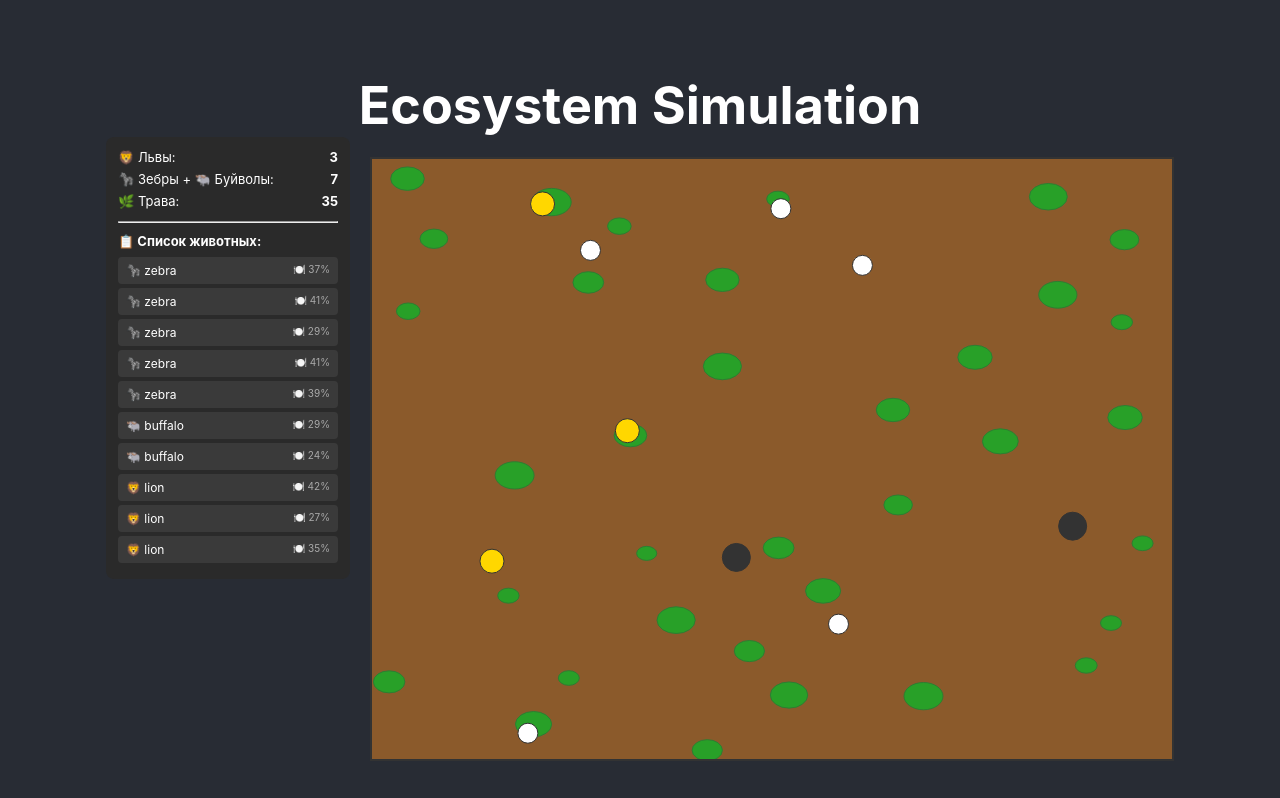
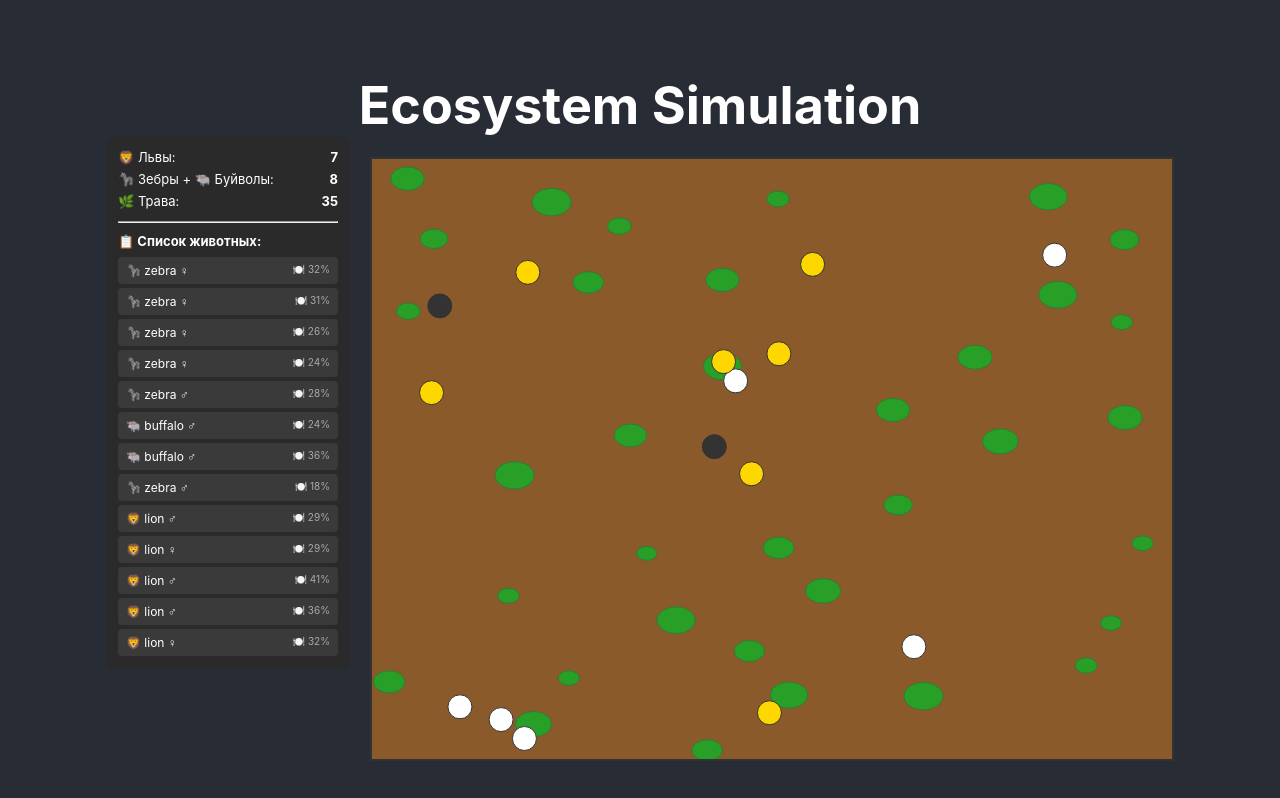
Before and after one commit to Oberfeldwebel-MB/predator_prey_simulation, a React (Create React App) app: page / in a window 1280 px wide. Built offline with nearby package versions, Linux system fonts and the light colour scheme.

Commit message:
Добавлено размножение

```diff
--- a/src/App.js
+++ b/src/App.js
@@ -76,7 +76,7 @@ function App() {
       newHerbivores.push(new Herbivore(
         Math.random() * world.width,
         Math.random() * world.height,
-        { species: 'zebra', color: '#ffffff', radius: 10, maxSpeed: 1.0 }
+        { species: 'zebra', color: '#ffffff', radius: 12, maxSpeed: 1.0 }
       ));
     }
 
@@ -85,15 +85,16 @@ function App() {
       newHerbivores.push(new Herbivore(
         Math.random() * world.width,
         Math.random() * world.height,
-        { species: 'buffalo', color: '#333333', radius: 14, maxSpeed: 0.8 }
+        { species: 'buffalo', color: '#333333', radius: 12, maxSpeed: 0.8 }
       ));
     }
 
     world.herbivores = newHerbivores;
     setHerbivores(newHerbivores);
 
+    // Создаём хищников (львы) - 6 особей для стабильности
     const newPredators = [];
-    for (let i = 0; i < 3; i++) {
+    for (let i = 0; i < 6; i++) {
       newPredators.push(new Predator(
         Math.random() * world.width,
         Math.random() * world.height,
@@ -169,7 +170,6 @@ function App() {
 
     grassList.forEach(grass => grass.draw(ctx));
 
-    // Рисуем всех животных
     const allAnimals = [...herbivoresList, ...predatorsList];
     allAnimals.forEach(animal => {
       if (selectedAnimal === animal) {
@@ -245,7 +245,6 @@ function App() {
   const alivePredators = predators.filter(p => p.isAlive).length;
   const aliveGrass = grassPatches.filter(g => !g.isDepleted()).length;
 
-  // Полный список животных
   const allAnimals = [...herbivores, ...predators].filter(a => a.isAlive);
 
   const getAnimalStatus = (animal) => {
@@ -254,12 +253,12 @@ function App() {
 
     if (animal.type === "predator") {
       if (animal.currentTarget && animal.currentTarget.isAlive) return "🦁 Преследует добычу";
-      if (animal.huntingCooldown > 0) return "😴 Отдыхает";
-      if (animal.hunger > 60) return "🍽️ Голоден";
+      if (animal.huntingCooldown > 0) return "😴 Отдыхает после охоты";
+      if (animal.hunger > 60) return "🍽️ Голоден, ищет добычу";
       return "🚶 Бродит";
     } else {
       if (animal.currentTargetGrass && !animal.currentTargetGrass.isDepleted()) return "🌿 Идёт к траве";
-      if (animal.hunger > 50) return "🍽️ Голоден";
+      if (animal.hunger > 50) return "🍽️ Голоден, ищет траву";
       return "🌾 Пасётся";
     }
   };
@@ -319,6 +318,7 @@ function App() {
                   <span>
                     {animal.type === "predator" ? "🦁" : animal.species === 'zebra' ? "🦓" : "🐃"}
                     {' '}{animal.species || animal.constructor.name}
+                    {' '}{animal.gender === "male" ? "♂" : "♀"}
                   </span>
                   <span style={{ fontSize: '10px', color: '#aaa' }}>
                     🍽️ {Math.round(animal.hunger)}%
@@ -338,6 +338,7 @@ function App() {
                 <div style={{ fontSize: '12px' }}>
                   <div style={{ fontWeight: 'bold', marginBottom: '5px' }}>
                     {selectedAnimal.species || selectedAnimal.constructor.name}
+                    {' '}{selectedAnimal.gender === "male" ? "♂" : "♀"}
                   </div>
                   <div>🍽️ Голод: {Math.round(selectedAnimal.hunger)}%</div>
                   <div>⚡ Выносливость: {Math.round(selectedAnimal.stamina)}%</div>
@@ -345,6 +346,7 @@ function App() {
                   {selectedAnimal.type === "herbivore" && (
                     <div>🛡️ Смелость: {Math.round(selectedAnimal.courage)}%</div>
                   )}
+                  <div>⏳ Кулдаун: {selectedAnimal.matingCooldown > 0 ? selectedAnimal.matingCooldown + " кадров" : "Готов к размножению"}</div>
                 </div>
               </>
             )}
--- a/src/classes/Animal.js
+++ b/src/classes/Animal.js
@@ -1,5 +1,5 @@
 class Animal {
-    constructor(x, y, color, radius, type = "animal", maxSpeed = 2.5) {
+    constructor(x, y, color, radius, type, maxSpeed, gender = null, isChild = false) {
         this.x = x;
         this.y = y;
         this.color = color;
@@ -13,6 +13,12 @@ class Animal {
         // Животные рождаются сытыми
         this.hunger = 10 + Math.random() * 20;  // от 10 до 30
         this.stamina = 60 + Math.random() * 30; // от 60 до 90
+
+        // Размножение
+        this.gender = gender || (Math.random() < 0.5 ? "male" : "female");
+        this.matingCooldown = 0;
+        this.childCooldown = isChild ? 600 : 0;  // 10 секунд детства (60 fps)
+        this.isChild = isChild;
 
         const angle = Math.random() * Math.PI * 2;
         this.dx = Math.cos(angle) * (this.maxSpeed * 0.6);
@@ -37,6 +43,20 @@ class Animal {
         this.hunger = Math.min(100, this.hunger + 0.02);
         this.stamina = Math.max(0, this.stamina - 0.01);
 
+        // Кулдаун размножения
+        if (this.matingCooldown > 0) {
+            this.matingCooldown--;
+        }
+
+        // Детство
+        if (this.childCooldown > 0) {
+            this.childCooldown--;
+            if (this.childCooldown <= 0) {
+                this.isChild = false;
+                console.log(`🌱 ${this.species || this.constructor.name} достиг половой зрелости`);
+            }
+        }
+
         if (this.hunger >= 100) {
             console.log(`${this.constructor.name} умер от голода`);
             this.isAlive = false;
@@ -48,7 +68,6 @@ class Animal {
         }
     }
 
-    // Проверка, есть ли у животного активная цель
     hasActiveTarget() {
         if (this.type === "predator") {
             return this.currentTarget && this.currentTarget.isAlive;
@@ -63,14 +82,12 @@ class Animal {
 
         const currentSpeed = this.getCurrentSpeed();
 
-        // Нормализация вектора скорости
         const len = Math.hypot(this.dx, this.dy);
         if (len > 0.01) {
             this.dx = (this.dx / len) * currentSpeed;
             this.dy = (this.dy / len) * currentSpeed;
         }
 
-        // Случайное блуждание ТОЛЬКО если нет цели
         if (!this.hasActiveTarget()) {
             this.directionChangeCooldown--;
             if (this.directionChangeCooldown <= 0) {
@@ -81,11 +98,9 @@ class Animal {
             }
         }
 
-        // Движение
         this.x += this.dx;
         this.y += this.dy;
 
-        // Отскок от стен
         if (this.x < this.radius) {
             this.x = this.radius;
             this.dx = Math.abs(this.dx);
@@ -111,6 +126,54 @@ class Animal {
         this.stamina = Math.min(100, this.stamina + amount / 2);
     }
 
+    // === РАЗМНОЖЕНИЕ ===
+    canMate(other) {
+        if (this === other) return false;
+        if (this.gender === other.gender) return false;
+        if (!this.isAlive || !other.isAlive) return false;
+        if (this.matingCooldown > 0 || other.matingCooldown > 0) return false;
+        if (this.isChild || other.isChild) return false;  // дети не размножаются
+        if (this.hunger > 50 || other.hunger > 50) return false;
+
+        const dx = this.x - other.x;
+        const dy = this.y - other.y;
+        const distance = Math.sqrt(dx * dx + dy * dy);
+        if (distance > this.radius + other.radius + 40) return false;
+
+        return true;
+    }
+
+    mateWith(partner, world) {
+        if (!this.canMate(partner)) return false;
+
+        this.matingCooldown = 400;
+        partner.matingCooldown = 400;
+
+        const offspringCount = 1;  // только 1 детёныш
+
+        for (let i = 0; i < offspringCount; i++) {
+            const offspring = this.createOffspring(partner);
+            if (offspring) {
+                if (this.type === "predator") {
+                    world.addPredator(offspring);
+                } else {
+                    world.addHerbivore(offspring);
+                }
+            }
+        }
+
+        const father = this.gender === "male" ? this : partner;
+        const mother = this.gender === "female" ? this : partner;
+        console.log(`🐾 Родился 1 ${this.species || this.constructor.name} от ${father.species}♂ и ${mother.species}♀`);
+
+        return true;
+    }
+
+    // Фабричный метод (должен быть переопределён в дочерних классах)
+    createOffspring(partner) {
+        throw new Error("Метод createOffspring должен быть переопределён в дочернем классе");
+    }
+
     draw(ctx) {
         ctx.fillStyle = this.color;
         ctx.beginPath();
--- a/src/classes/Herbivore.js
+++ b/src/classes/Herbivore.js
@@ -4,21 +4,40 @@ class Herbivore extends Animal {
     constructor(x, y, options = {}) {
         const defaults = {
             color: '#ffffff',
-            radius: 10,
+            radius: 12,
             species: 'zebra',
             maxSpeed: 1.0,
             searchRange: 150
         };
 
         const settings = { ...defaults, ...options };
-        super(x, y, settings.color, settings.radius, "herbivore", settings.maxSpeed);
+        super(x, y, settings.color, settings.radius, "herbivore", settings.maxSpeed, settings.gender, settings.isChild);
 
         this.species = settings.species;
         this.searchRange = settings.searchRange;
         this.currentTargetGrass = null;
     }
 
-    // Поиск ближайшей травы в радиусе видимости
+    createOffspring(partner) {
+        const gender = Math.random() < 0.5 ? "male" : "female";
+        const maxSpeed = (this.maxSpeed + partner.maxSpeed) / 2 + (Math.random() - 0.5) * 0.3;
+
+        const mother = this.gender === "female" ? this : partner;
+        const offsetX = (Math.random() - 0.5) * 80;
+        const offsetY = (Math.random() - 0.5) * 80;
+        const x = Math.max(12, Math.min(mother.x + offsetX, mother.world?.width || 800));
+        const y = Math.max(12, Math.min(mother.y + offsetY, mother.world?.height || 600));
+
+        return new Herbivore(x, y, {
+            species: this.species,
+            color: this.color,
+            radius: 12,
+            maxSpeed: Math.max(0.5, maxSpeed),
+            gender: gender,
+            isChild: true
+        });
+    }
+
     getNearestGrass(world, maxDistance = 240) {
         let nearest = null;
         let minDistance = Infinity;
@@ -42,7 +61,6 @@ class Herbivore extends Animal {
         return this.getNearestGrass(world, 240);
     }
 
-    // Движение к траве
     seekGrass(grass) {
         if (!grass || grass.isDepleted()) {
             this.currentTargetGrass = null;
@@ -67,20 +85,16 @@ class Herbivore extends Animal {
         return true;
     }
 
-    // Попытка поесть
     tryToEat(world) {
-        // Ест только если голоден (голод > 50)
         if (this.hunger < 50) {
             this.currentTargetGrass = null;
             return false;
         }
 
-        // Проверяем, существует ли ещё цель
         if (this.currentTargetGrass && this.currentTargetGrass.isDepleted()) {
             this.currentTargetGrass = null;
         }
 
-        // Если нет цели — ищем
         if (!this.currentTargetGrass) {
             this.currentTargetGrass = this.findFood(world);
             if (this.currentTargetGrass) {
@@ -88,21 +102,14 @@ class Herbivore extends Animal {
             }
         }
 
-        // Если цель не найдена — выходим
-        if (!this.currentTargetGrass) {
-            return false;
-        }
-
-        // Дополнительная проверка
+        if (!this.currentTargetGrass) return false;
         if (this.currentTargetGrass.isDepleted()) {
             this.currentTargetGrass = null;
             return false;
         }
 
-        // Двигаемся к траве
         this.seekGrass(this.currentTargetGrass);
 
-        // Ещё раз проверяем
         if (!this.currentTargetGrass || this.currentTargetGrass.isDepleted()) {
             this.currentTargetGrass = null;
             return false;
@@ -112,7 +119,6 @@ class Herbivore extends Animal {
         const dy = this.currentTargetGrass.y - this.y;
         const distance = Math.sqrt(dx * dx + dy * dy);
 
-        // Если достаточно близко — съедаем
         if (distance < this.radius + this.currentTargetGrass.radius + 10) {
             const eaten = this.currentTargetGrass.eat(25);
             if (eaten > 0) {
@@ -125,6 +131,38 @@ class Herbivore extends Animal {
 
         return false;
     }
+
+    tryToMate(world) {
+        if (this.hunger > 50) return false;
+        if (this.matingCooldown > 0) return false;
+        if (this.isChild) return false;
+
+        let nearestPartner = null;
+        let minDistance = Infinity;
+
+        for (const other of world.herbivores) {
+            if (other === this) continue;
+            if (!other.isAlive) continue;
+            if (this.gender === other.gender) continue;
+            if (other.matingCooldown > 0) continue;
+            if (other.isChild) continue;
+            if (this.species !== other.species) continue;  // ✅ только одинаковые виды
+
+            const dx = this.x - other.x;
+            const dy = this.y - other.y;
+            const distance = Math.sqrt(dx * dx + dy * dy);
+
+            if (distance < minDistance && distance < 40) {
+                minDistance = distance;
+                nearestPartner = other;
+            }
+        }
+
+        if (nearestPartner) {
+            return this.mateWith(nearestPartner, world);
+        }
+        return false;
+    }
 }
 
 export default Herbivore;
--- a/src/classes/Predator.js
+++ b/src/classes/Predator.js
@@ -6,19 +6,58 @@ class Predator extends Animal {
             color: '#ffd700',
             radius: 12,
             species: 'lion',
-            maxSpeed: 1.5,
+            maxSpeed: 1.2,
             huntingRange: 150,
             chaseRange: 250
         };
 
         const settings = { ...defaults, ...options };
-        super(x, y, settings.color, settings.radius, "predator", settings.maxSpeed);
+        super(x, y, settings.color, settings.radius, "predator", settings.maxSpeed, settings.gender, settings.isChild);
 
         this.species = settings.species;
         this.huntingRange = settings.huntingRange;
         this.chaseRange = settings.chaseRange;
         this.huntingCooldown = 0;
         this.currentTarget = null;
+    }
+
+    createOffspring(partner) {
+        const gender = Math.random() < 0.5 ? "male" : "female";
+        const maxSpeed = (this.maxSpeed + partner.maxSpeed) / 2 + (Math.random() - 0.5) * 0.3;
+
+        const mother = this.gender === "female" ? this : partner;
+        const offsetX = (Math.random() - 0.5) * 80;
+        const offsetY = (Math.random() - 0.5) * 80;
+        const x = Math.max(12, Math.min(mother.x + offsetX, mother.world?.width || 800));
+        const y = Math.max(12, Math.min(mother.y + offsetY, mother.world?.height || 600));
+
+        return new Predator(x, y, {
+            species: this.species,
+            color: this.color,
+            radius: 12,
+            maxSpeed: Math.max(0.5, maxSpeed),
+            gender: gender,
+            isChild: true
+        });
+    }
+
+    getNearestHerbivore(herbivores, visionRange = 280) {
+        let nearest = null;
+        let minDistance = Infinity;
+
+        for (const prey of herbivores) {
+            if (!prey || !prey.isAlive) continue;
+
+            const dx = this.x - prey.x;
+            const dy = this.y - prey.y;
+            const distance = Math.sqrt(dx * dx + dy * dy);
+
+            if (distance < minDistance && distance <= visionRange) {
+                minDistance = distance;
+                nearest = prey;
+            }
+        }
+        return nearest;
     }
 
     findFood(world) {
@@ -50,7 +89,6 @@ class Predator extends Animal {
     }
 
     tryToHunt(world) {
-        // Голодный лев охотится (голод > 70)
         if (this.hunger < 70) {
             this.currentTarget = null;
             return false;
@@ -61,12 +99,10 @@ class Predator extends Animal {
             return false;
         }
 
-        // Проверяем, жив ли текущий цель
         if (this.currentTarget && !this.currentTarget.isAlive) {
             this.currentTarget = null;
         }
 
-        // Если нет цели — ищем
         if (!this.currentTarget) {
             this.currentTarget = this.findFood(world);
             if (this.currentTarget) {
@@ -74,21 +110,14 @@ class Predator extends Animal {
             }
         }
 
-        // Если цель не найдена — выходим
-        if (!this.currentTarget) {
-            return false;
-        }
-
-        // Дополнительная проверка: цель может умереть в процессе
+        if (!this.currentTarget) return false;
         if (!this.currentTarget.isAlive) {
             this.currentTarget = null;
             return false;
         }
 
-        // Преследование
         this.chasePrey(this.currentTarget);
 
-        // Ещё раз проверяем, что цель не исчезла после chasePrey
         if (!this.currentTarget || !this.currentTarget.isAlive) {
             this.currentTarget = null;
             return false;
@@ -110,23 +139,36 @@ class Predator extends Animal {
         return false;
     }
 
-    getNearestHerbivore(herbivores, visionRange = 280) {
-        let nearest = null;
+    tryToMate(world) {
+        if (this.hunger > 50) return false;
+        if (this.matingCooldown > 0) return false;
+        if (this.isChild) return false;
+
+        let nearestPartner = null;
         let minDistance = Infinity;
 
-        for (const prey of herbivores) {
-            if (!prey || !prey.isAlive) continue;
+        for (const other of world.predators) {
+            if (other === this) continue;
+            if (!other.isAlive) continue;
+            if (this.gender === other.gender) continue;
+            if (other.matingCooldown > 0) continue;
+            if (other.isChild) continue;
+            if (this.species !== other.species) continue;
 
-            const dx = this.x - prey.x;
-            const dy = this.y - prey.y;
+            const dx = this.x - other.x;
+            const dy = this.y - other.y;
             const distance = Math.sqrt(dx * dx + dy * dy);
 
-            if (distance < minDistance) {
+            if (distance < minDistance && distance < 40) {
                 minDistance = distance;
-                nearest = prey;
+                nearestPartner = other;
             }
         }
-        return nearest;
+
+        if (nearestPartner) {
+            return this.mateWith(nearestPartner, world);
+        }
+        return false;
     }
 }
 
--- a/src/classes/World.js
+++ b/src/classes/World.js
@@ -1,3 +1,4 @@
+import Grass from './Grass';
 class World {
     constructor(width, height) {
         this.width = width;
@@ -5,24 +6,60 @@ class World {
         this.grassPatches = [];
         this.herbivores = [];
         this.predators = [];
+
+        // Параметры регенерации травы
+        this.maxGrassCount = 40;           // максимальное количество кустов
+        this.regenerationDelay = 300;       // кадров до появления новой травы (5 сек при 60 fps)
+        this.regenerationTimer = 0;
     }
 
-    // Добавить участок травы
     addGrass(grass) {
         this.grassPatches.push(grass);
     }
 
-    // Добавить травоядное
     addHerbivore(herbivore) {
+        herbivore.world = this;
         this.herbivores.push(herbivore);
     }
 
-    // Добавить хищника
     addPredator(predator) {
+        predator.world = this;
         this.predators.push(predator);
     }
 
-    // Обновление мира (один шаг симуляции)
+    // Проверка, можно ли разместить траву в этой позиции
+    isPositionFreeForGrass(x, y, minDistance = 25) {
+        for (const grass of this.grassPatches) {
+            if (grass.isDepleted()) continue;
+            const dx = grass.x - x;
+            const dy = grass.y - y;
+            const distance = Math.sqrt(dx * dx + dy * dy);
+            if (distance < grass.radius + minDistance) {
+                return false;
+            }
+        }
+        return true;
+    }
+
+    // Создание новой травы в случайной свободной позиции
+    spawnNewGrass() {
+        const maxAttempts = 100;
+
+        for (let attempt = 0; attempt < maxAttempts; attempt++) {
+            const x = Math.random() * this.width;
+            const y = Math.random() * this.height;
+
+            if (this.isPositionFreeForGrass(x, y, 30)) {
+                const newGrass = new Grass(x, y, 10 + Math.random() * 10);
+                this.grassPatches.push(newGrass);
+                console.log(`🌱 Новая трава выросла на (${x.toFixed(0)}, ${y.toFixed(0)})`);
+                return true;
+            }
+        }
+        console.log("🌱 Не удалось найти место для новой травы");
+        return false;
+    }
+
     update() {
         // Травоядные едят траву
         for (const herbivore of this.herbivores) {
@@ -38,17 +75,48 @@ class World {
             }
         }
 
-        // Удаляем съеденную траву и мёртвых животных
+        // Спаривание травоядных
+        for (const herbivore of this.herbivores) {
+            if (herbivore.isAlive) {
+                herbivore.tryToMate(this);
+            }
+        }
+
+        // Спаривание хищников
+        for (const predator of this.predators) {
+            if (predator.isAlive) {
+                predator.tryToMate(this);
+            }
+        }
+
+        // Удаление мёртвых
         this.grassPatches = this.grassPatches.filter(grass => !grass.isDepleted());
         this.herbivores = this.herbivores.filter(herbivore => herbivore.isAlive);
         this.predators = this.predators.filter(predator => predator.isAlive);
+
+        // РЕГЕНЕРАЦИЯ ТРАВЫ
+        const currentGrassCount = this.grassPatches.length;
+
+        // Если травы меньше 50% от максимума - запускаем таймер регенерации
+        if (currentGrassCount < this.maxGrassCount * 0.5) {
+            if (this.regenerationTimer <= 0) {
+                // Трава восстанавливается
+                this.spawnNewGrass();
+                this.regenerationTimer = this.regenerationDelay;
+            } else {
+                this.regenerationTimer--;
+            }
+        } else {
+            // Если травы достаточно - сбрасываем таймер
+            this.regenerationTimer = 0;
+        }
     }
 
-    // Очистить мир
     clear() {
         this.grassPatches = [];
         this.herbivores = [];
         this.predators = [];
+        this.regenerationTimer = 0;
     }
 }
 
```
